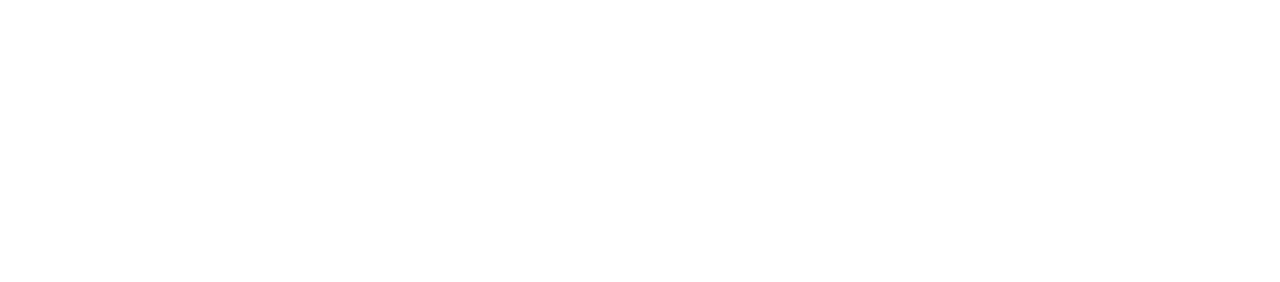
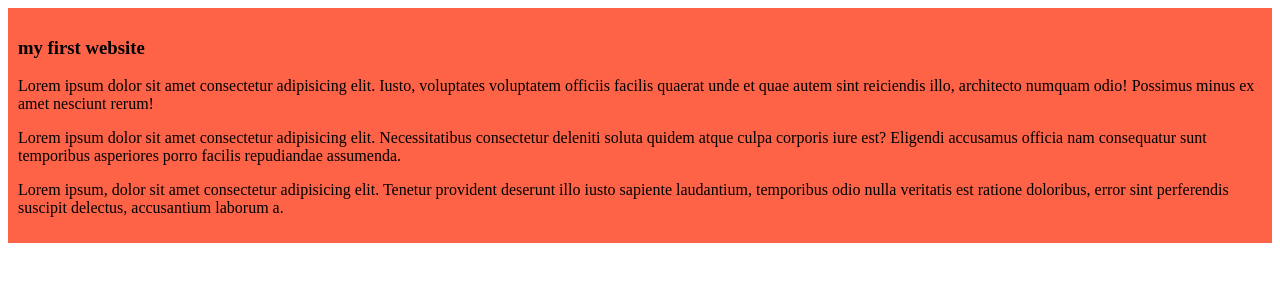
Before and after one commit to Nazrulislamnur/my-simple-website, a plain HTML site: page index.html in a window 1280 px wide. Drawn offline with Linux system fonts and the light colour scheme.

Commit message:
added the first blog

```diff
--- a/index.html
+++ b/index.html
@@ -4,8 +4,14 @@
     <meta charset="UTF-8">
     <meta name="viewport" content="width=device-width, initial-scale=1.0">
     <title>my simple website</title>
+    <link rel="stylesheet" href="style/blog.css">
 </head>
 <body>
-
+    <div>
+        <h3>my first website</h3>
+        <p>Lorem ipsum dolor sit amet consectetur adipisicing elit. Iusto, voluptates voluptatem officiis facilis quaerat unde et quae autem sint reiciendis illo, architecto numquam odio! Possimus minus ex amet nesciunt rerum!</p>
+        <p>Lorem ipsum dolor sit amet consectetur adipisicing elit. Necessitatibus consectetur deleniti soluta quidem atque culpa corporis iure est? Eligendi accusamus officia nam consequatur sunt temporibus asperiores porro facilis repudiandae assumenda.</p>
+        <p>Lorem ipsum, dolor sit amet consectetur adipisicing elit. Tenetur provident deserunt illo iusto sapiente laudantium, temporibus odio nulla veritatis est ratione doloribus, error sint perferendis suscipit delectus, accusantium laborum a.</p>
+    </div>
 </body>
 </html>
--- /dev/null
+++ b/style/blog.css
@@ -0,0 +1,4 @@
+div{
+    background-color: tomato;
+    padding: 10px;
+}
```
